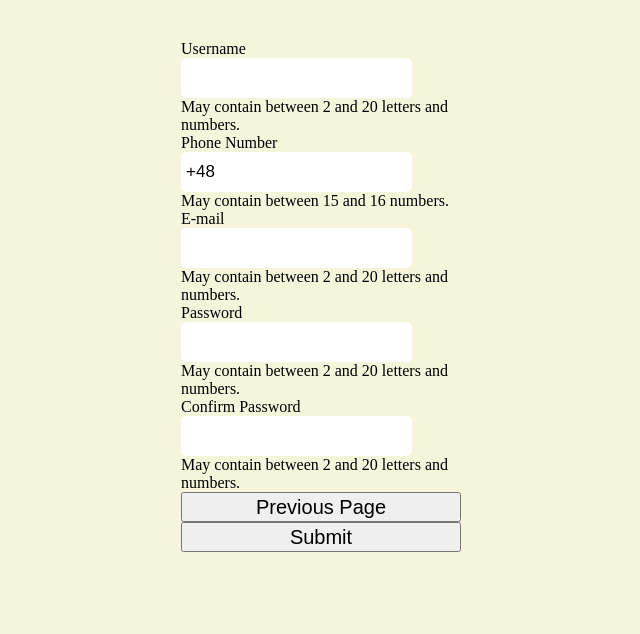
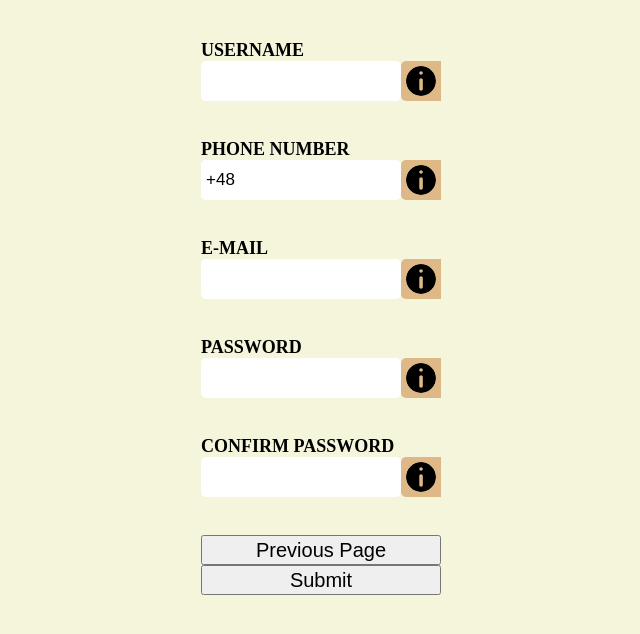
Before and after one commit to bartokrol/FormValidator, a React (Create React App) app: page / in a window 1280 px wide. Shown: the top 634 px of the page, without its empty margins (319-959 px from the left). Built offline with nearby package versions, Linux system fonts and the light colour scheme.

Commit message:
change firstPage into page inside App.js and Page.js

```diff
--- a/src/App.js
+++ b/src/App.js
@@ -252,8 +252,8 @@ class App extends Component {
 
 	pagesLength = this.state.pages.length - 1;
 
-	errorMessageActive = "form__firstPage__errorMessage active";
-	errorMessageHidden = "form__firstPage__errorMessage";
+	errorMessageActive = "form__page__errorMessage active";
+	errorMessageHidden = "form__page__errorMessage";
 
 	messages = {
 		onlyLetters: "Field can contain only letters.",
--- a/src/Page.js
+++ b/src/Page.js
@@ -11,13 +11,10 @@ const Page = (props) => {
 		.filter((input) => input.input === "input")
 		.map((input) => (
 			<>
-				<label
-					htmlFor={input.name}
-					className="form__firstPage__labelName"
-				>
+				<label htmlFor={input.name} className="form__page__labelName">
 					{input.label}
 				</label>
-				<span className="form__firstPage__inputContainer">
+				<span className="form__page__inputContainer">
 					<input
 						key={input.name}
 						type={input.type}
@@ -28,10 +25,10 @@ const Page = (props) => {
 					/>
 					<span
 						onClick={props.toggleInfo}
-						className="form__firstPage__inputContainer__information"
+						className="form__page__inputContainer__information"
 					>
-						<span className="form__firstPage__inputContainer__information__informationIcon"></span>
-						<span className="form__firstPage__inputContainer__information__informationMessage">
+						<span className="form__page__inputContainer__information__informationIcon"></span>
+						<span className="form__page__inputContainer__information__informationMessage">
 							{infoMessage(input)}
 						</span>
 					</span>
@@ -51,7 +48,7 @@ const Page = (props) => {
 		.filter((input) => input.input === "select")
 		.map((input) => (
 			<>
-				<label htmlFor="sex" className="form__firstPage__labelName">
+				<label htmlFor="sex" className="form__page__labelName">
 					{input.label}
 				</label>{" "}
 				<select
```
